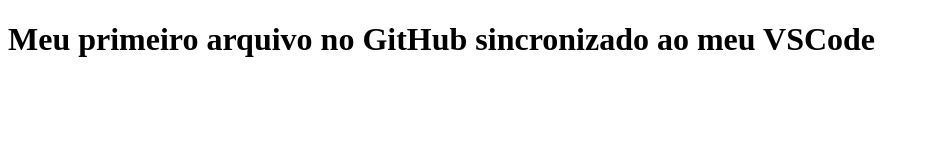
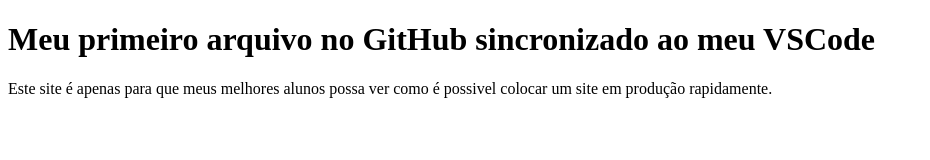
Before and after one commit to joaofrias/2DS, a plain HTML site: page index.html in a window 1280 px wide. Shown: the whole page, without its empty margins (0-930 px from the left). Drawn offline with Linux system fonts and the light colour scheme.

Commit message:
atualização de paragrafo

```diff
--- a/index.html
+++ b/index.html
@@ -7,5 +7,7 @@
 </head>
 <body>
     <h1>Meu primeiro arquivo no GitHub sincronizado ao meu VSCode</h1>
+
+    <p>Este site é apenas para que meus melhores alunos possa ver como é possivel colocar um site em produção rapidamente.</p>
 </body>
 </html>
```
